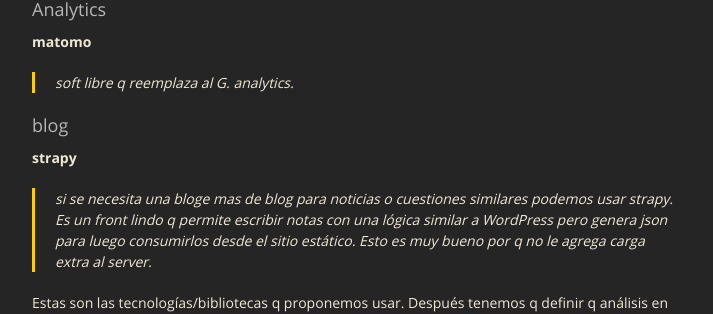
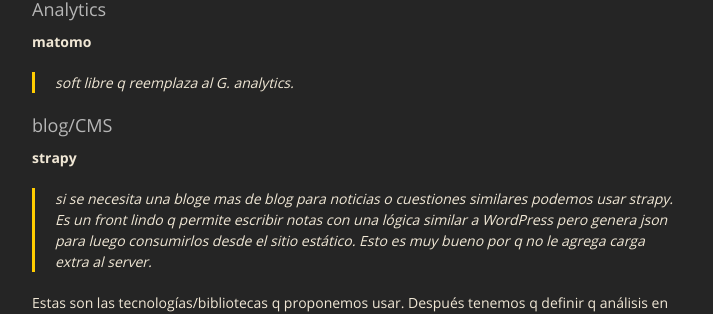
Before and after one commit to pewen/LRFII, a Jekyll site: the page built from index.md, in a window 1280 px wide. Shown: the part 1039-1353 px from the top of the page, without its empty margins (283-996 px from the left). Built offline with Jekyll 4.4.1, drawn with Linux system fonts in a browser that asks for light colours; our own code applies the rules of GitHub Pages for plain Markdown files.

Commit message:
minor change

```diff
--- a/index.md
+++ b/index.md
@@ -32,7 +32,7 @@
 **matomo**
 > soft libre q reemplaza al G. analytics.
 
-### blog
+### blog/CMS
 **strapy**
 > si se necesita una bloge mas de blog para noticias o cuestiones similares podemos usar strapy. Es un front lindo q permite escribir notas con una lógica similar a WordPress pero genera json para luego consumirlos desde el sitio estático. Esto es muy bueno por q no le agrega carga extra al server.
 
```
Also changed, not shown: 1 other file.
